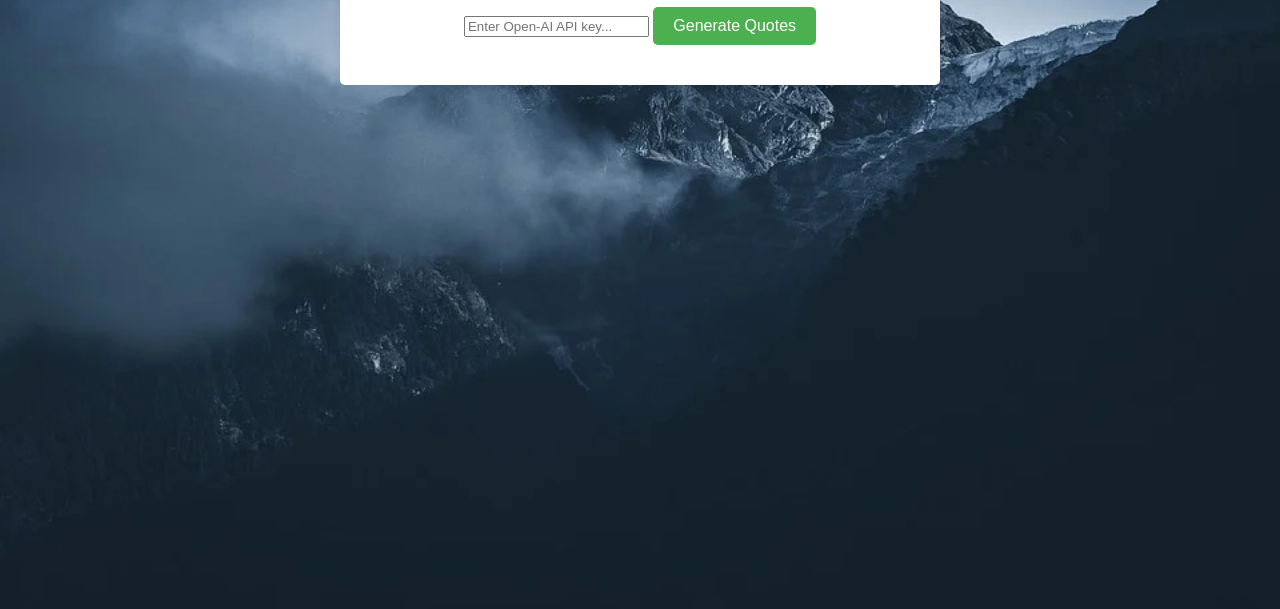
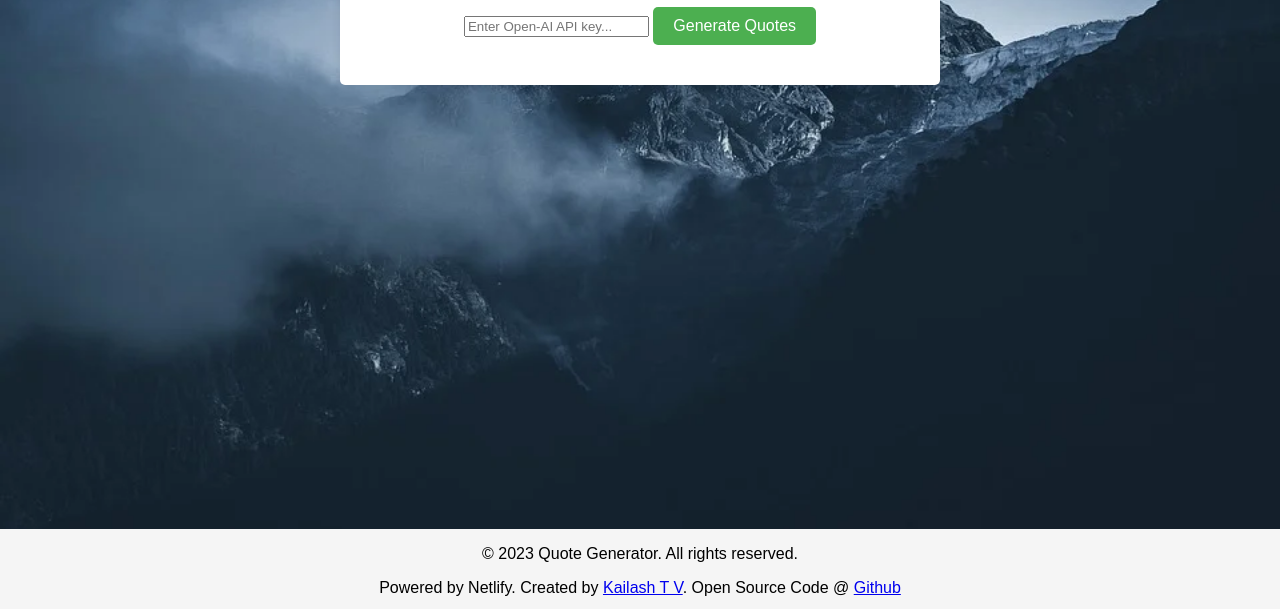
Before and after one commit to pesto-students/p11-mohammad-Kailashtalanki, a plain HTML site: page Quote-Generator/index.html in a window 1280 px wide. Shown: the part 191-800 px from the top of the page. Drawn offline with Linux system fonts and the light colour scheme.

Commit message:
Added footer and Readme file

```diff
--- a/Quote-Generator/index.html
+++ b/Quote-Generator/index.html
@@ -19,6 +19,14 @@
         <div id="quoteContainer"></div>
     </div>
 
+    <footer>
+        <div class="footer">
+            <p>&copy; 2023 Quote Generator. All rights reserved.</p>
+            <p>Powered by Netlify. Created by <a href="https://www.linkedin.com/in/kailashtv">Kailash T V</a>. Open
+                Source Code @ <a href="https://github.com/Kailashtalanki/quote-generator">Github</a></p>
+        </div>
+    </footer>
+
     <script src="main.js"></script>
 </body>
 
--- a/Quote-Generator/style.css
+++ b/Quote-Generator/style.css
@@ -18,6 +18,16 @@ body {
     border-top: 5px solid #3498db;
     border-radius: 50%;
     animation: spin 1s linear infinite;
+}
+
+footer {
+    position: fixed;
+    left: 0;
+    bottom: 0;
+    width: 100%;
+    height: 80px;
+    background-color: #f5f5f5;
+    text-align: center;
 }
 
 #error {
```
Also changed, not shown: 1 other file.
